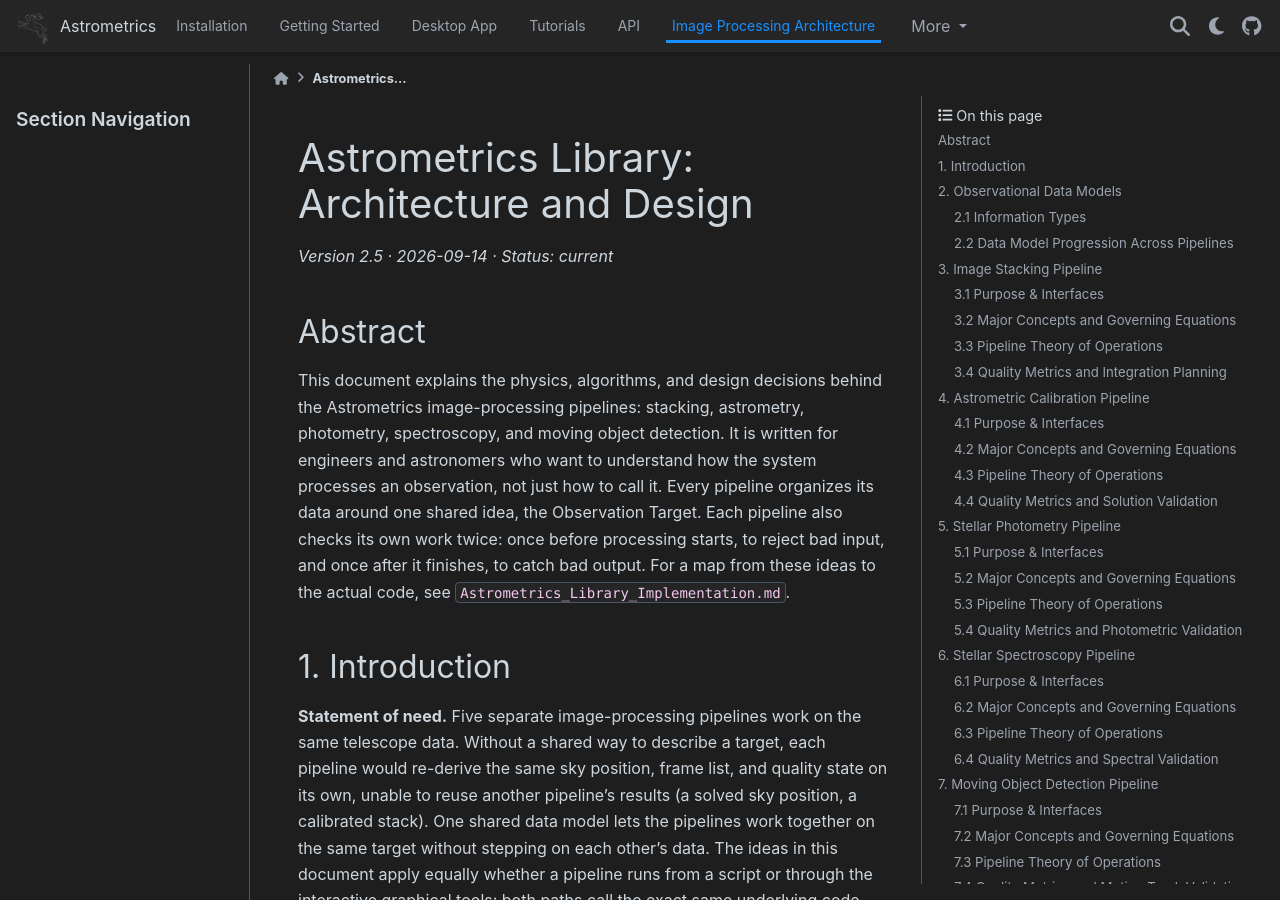
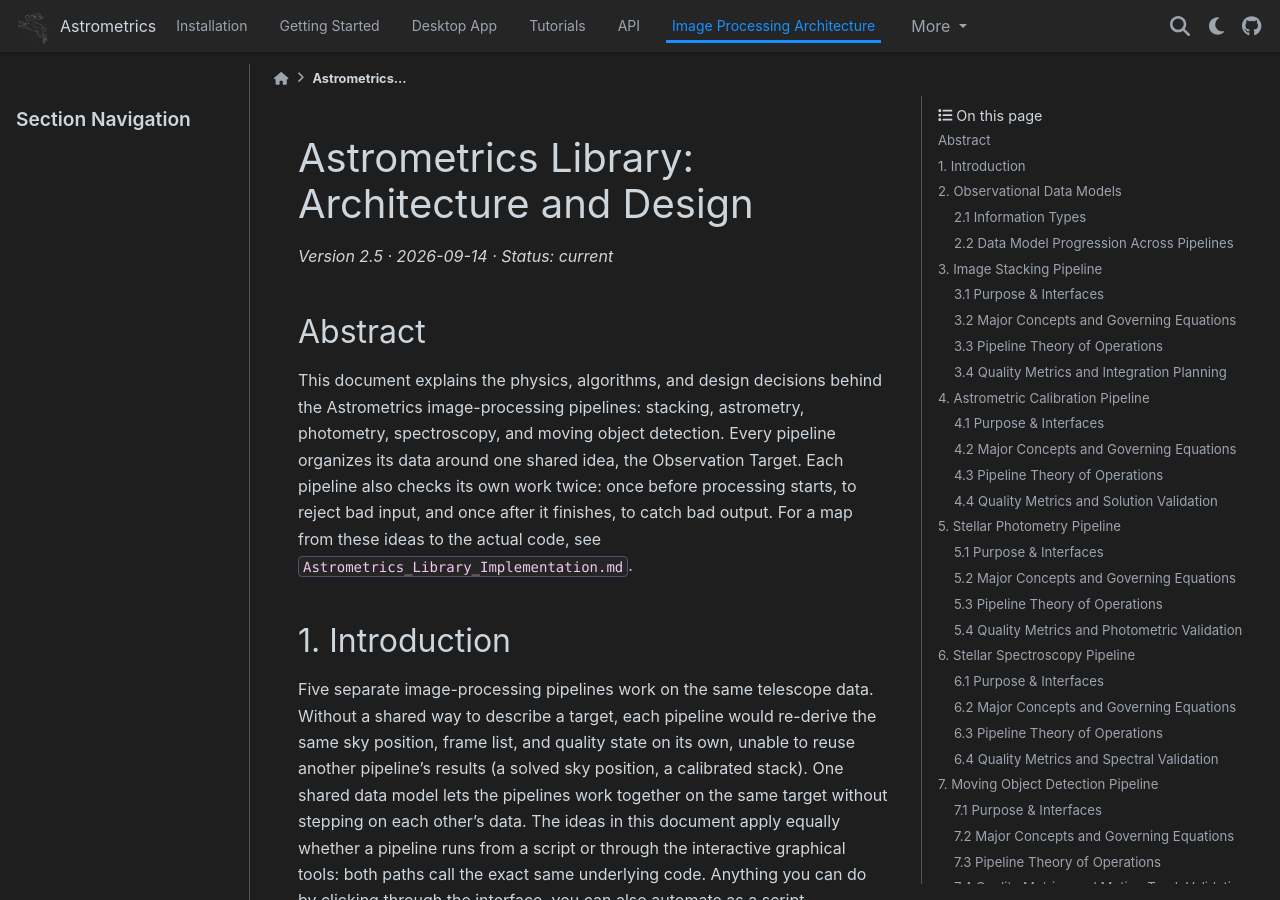
Before and after one commit to m1chae2/astrometrics, a Sphinx documentation site: the page built from documentation/library_design/Astrometrics_Library_Architecture.md, in a window 1280 px wide and 900 px high. Built offline with Sphinx 7.4.7 and the PyData theme 0.15.4, drawn with Linux system fonts in a browser that asks for light colours; pages that are not in the unit, such as notebooks, are missing from menus.

Commit message:
Drop the audience line and the Statement of need label
The Abstract no longer claims a specific audience ("engineers and
astronomers"). The Introduction's opening paragraph is the statement
of need in substance already; dropping the bolded label lets it read
as a normal introduction instead of a formally tagged section.

```diff
--- a/documentation/library_design/Astrometrics_Library_Architecture.md
+++ b/documentation/library_design/Astrometrics_Library_Architecture.md
@@ -4,11 +4,11 @@
 
 ## Abstract
 
-This document explains the physics, algorithms, and design decisions behind the Astrometrics image-processing pipelines: stacking, astrometry, photometry, spectroscopy, and moving object detection. It is written for engineers and astronomers who want to understand how the system processes an observation, not just how to call it. Every pipeline organizes its data around one shared idea, the Observation Target. Each pipeline also checks its own work twice: once before processing starts, to reject bad input, and once after it finishes, to catch bad output. For a map from these ideas to the actual code, see `Astrometrics_Library_Implementation.md`.
+This document explains the physics, algorithms, and design decisions behind the Astrometrics image-processing pipelines: stacking, astrometry, photometry, spectroscopy, and moving object detection. Every pipeline organizes its data around one shared idea, the Observation Target. Each pipeline also checks its own work twice: once before processing starts, to reject bad input, and once after it finishes, to catch bad output. For a map from these ideas to the actual code, see `Astrometrics_Library_Implementation.md`.
 
 ## 1. Introduction
 
-**Statement of need.** Five separate image-processing pipelines work on the same telescope data. Without a shared way to describe a target, each pipeline would re-derive the same sky position, frame list, and quality state on its own, unable to reuse another pipeline's results (a solved sky position, a calibrated stack). One shared data model lets the pipelines work together on the same target without stepping on each other's data. The ideas in this document apply equally whether a pipeline runs from a script or through the interactive graphical tools: both paths call the exact same underlying code. Anything you can do by clicking through the interface, you can also automate as a script.
+Five separate image-processing pipelines work on the same telescope data. Without a shared way to describe a target, each pipeline would re-derive the same sky position, frame list, and quality state on its own, unable to reuse another pipeline's results (a solved sky position, a calibrated stack). One shared data model lets the pipelines work together on the same target without stepping on each other's data. The ideas in this document apply equally whether a pipeline runs from a script or through the interactive graphical tools: both paths call the exact same underlying code. Anything you can do by clicking through the interface, you can also automate as a script.
 
 A complete, code-level reference for every public class and method is generated automatically from the source code's own documentation. See the Sphinx {doc}`API Reference </api/astrometricslib>`. For a map connecting these ideas to the actual Python files that implement them, see `Astrometrics_Library_Implementation.md`.
 
```
